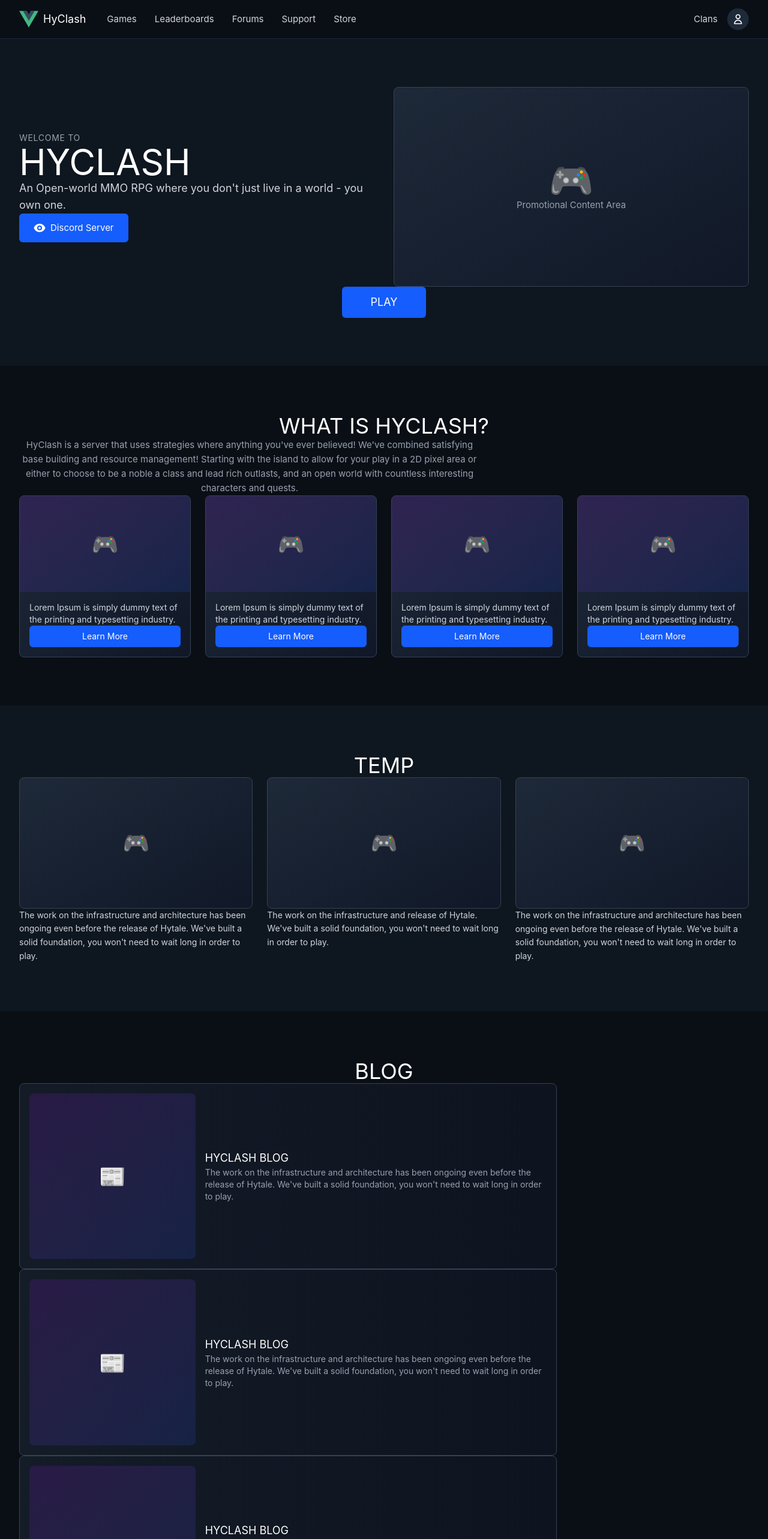
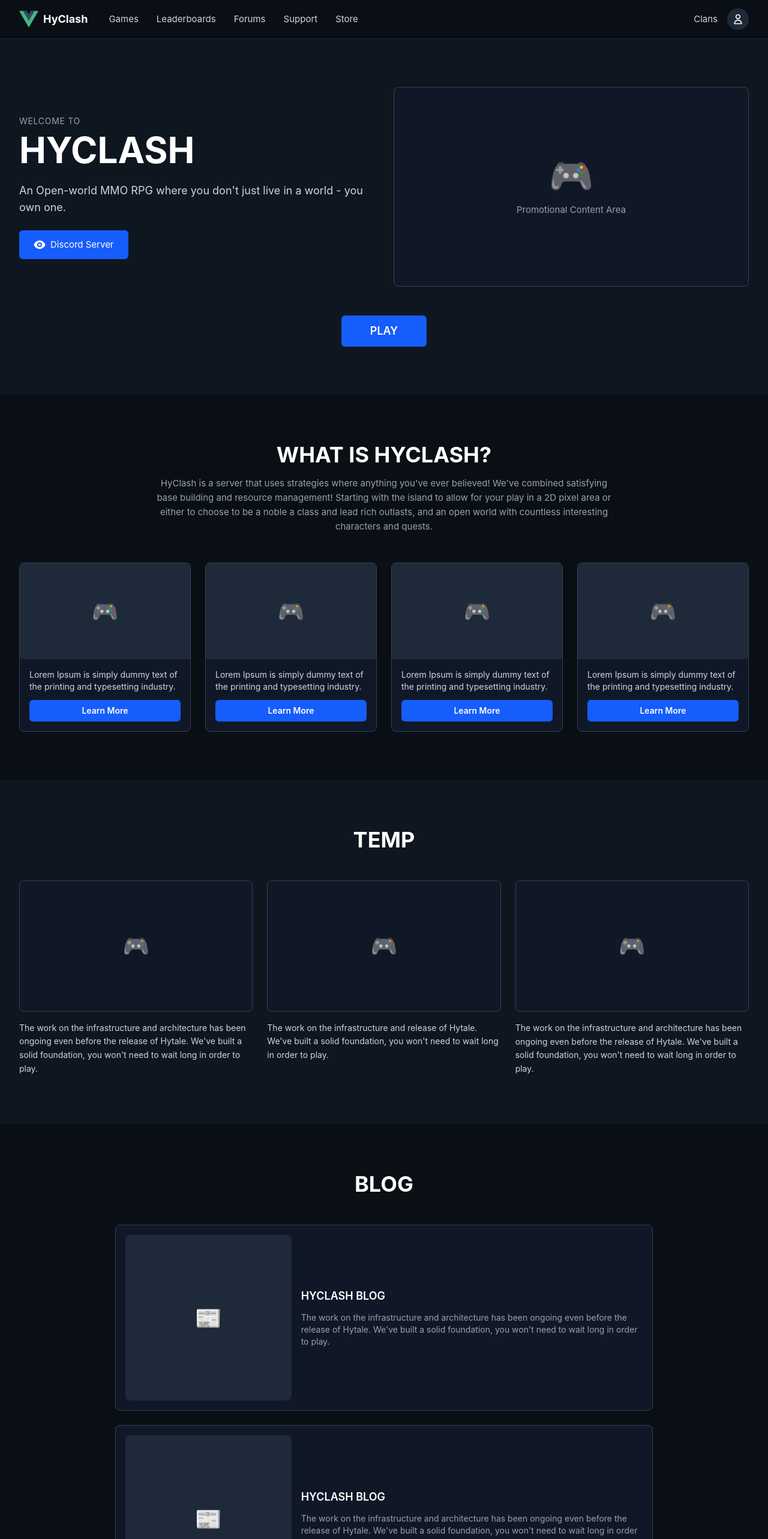
Before and after one commit to HTRMC/HyclashVueCourse, a Vue app: page / in a window 1280 px wide. Shown: the top 2566 px of the page at 60% size. Built offline with nearby package versions, Linux system fonts and the light colour scheme; the HTML template or start-up script is replaced by a standard one.

Commit message:
Refactor layout and styling for consistency across components

```diff
--- a/src/App.vue
+++ b/src/App.vue
@@ -8,10 +8,10 @@ import BlogSection from './components/BlogSection.vue'
 </script>
 
 <template>
-  <div class="min-h-screen flex flex-col">
+  <div class="min-h-screen flex flex-col w-full">
     <Navbar />
 
-    <main class="flex-1">
+    <main class="flex-1 w-full">
       <HeroSection />
       <WhatIsHyclash />
       <TempSection />
--- a/src/assets/base.css
+++ b/src/assets/base.css
@@ -52,12 +52,20 @@
   }
 }
 
+@layer base {
   *,
   *::before,
   *::after {
     box-sizing: border-box;
     margin: 0;
     font-weight: normal;
+  }
+
+  html,
+  body {
+    width: 100%;
+    margin: 0;
+    padding: 0;
   }
 
   body {
@@ -72,8 +80,7 @@ body {
     text-rendering: optimizeLegibility;
     -webkit-font-smoothing: antialiased;
     -moz-osx-font-smoothing: grayscale;
-  margin: 0;
-  padding: 0;
+  }
 }
 
 @layer components {
--- a/src/components/BlogSection.vue
+++ b/src/components/BlogSection.vue
@@ -19,8 +19,8 @@ const blogPosts = [
 </script>
 
 <template>
-  <section class="py-20 px-4 sm:px-6 lg:px-8 bg-[#0a0f16]">
-    <div class="max-w-7xl mx-auto">
+  <section class="py-20 bg-[#0a0f16] w-full">
+    <div class="max-w-7xl mx-auto px-4 sm:px-6 lg:px-8">
       <div class="text-center mb-12">
         <h2 class="text-3xl md:text-4xl font-bold text-white">BLOG</h2>
       </div>
@@ -29,11 +29,11 @@ const blogPosts = [
         <div
           v-for="post in blogPosts"
           :key="post.id"
-          class="bg-gradient-to-r from-gray-800/50 to-gray-900/50 rounded-lg overflow-hidden border border-gray-700 hover:border-blue-500 transition-colors"
+          class="bg-gray-900 rounded-lg overflow-hidden border border-gray-700 hover:border-blue-500 transition-colors"
         >
           <div class="grid grid-cols-1 md:grid-cols-3 gap-4 p-4">
             <!-- Image -->
-            <div class="aspect-video md:aspect-square bg-gradient-to-br from-purple-900/30 to-blue-900/30 rounded-lg flex items-center justify-center">
+            <div class="aspect-video md:aspect-square bg-gray-800 rounded-lg flex items-center justify-center">
               <div class="text-4xl">📰</div>
             </div>
 
--- a/src/components/Footer.vue
+++ b/src/components/Footer.vue
@@ -2,7 +2,7 @@
 </script>
 
 <template>
-  <footer class="bg-[#0a0f16] border-t border-gray-800 py-12">
+  <footer class="bg-[#0a0f16] border-t border-gray-800 py-12 w-full">
     <div class="max-w-7xl mx-auto px-4 sm:px-6 lg:px-8">
       <div class="text-center space-y-4">
         <h3 class="text-white font-semibold text-lg">HyClash © 2025</h3>
--- a/src/components/HeroSection.vue
+++ b/src/components/HeroSection.vue
@@ -2,8 +2,8 @@
 </script>
 
 <template>
-  <section class="relative py-20 px-4 sm:px-6 lg:px-8">
-    <div class="max-w-7xl mx-auto">
+  <section class="relative py-20 w-full">
+    <div class="max-w-7xl mx-auto px-4 sm:px-6 lg:px-8">
       <div class="grid grid-cols-1 lg:grid-cols-2 gap-8 items-center">
         <!-- Left side - Welcome text -->
         <div class="space-y-6">
@@ -25,7 +25,7 @@
 
         <!-- Right side - Promotional video/image -->
         <div class="relative">
-          <div class="bg-gradient-to-br from-gray-800 to-gray-900 rounded-lg overflow-hidden border border-gray-700 aspect-video">
+          <div class="bg-gray-900 rounded-lg overflow-hidden border border-gray-700 aspect-video">
             <div class="w-full h-full flex items-center justify-center">
               <div class="text-center space-y-4">
                 <div class="text-6xl">🎮</div>
--- a/src/components/Navbar.vue
+++ b/src/components/Navbar.vue
@@ -2,7 +2,7 @@
 </script>
 
 <template>
-  <nav class="bg-[#0a0f16] border-b border-gray-800">
+  <nav class="bg-[#0a0f16] border-b border-gray-800 w-full">
     <div class="max-w-7xl mx-auto px-4 sm:px-6 lg:px-8">
       <div class="flex items-center justify-between h-16">
         <!-- Logo -->
--- a/src/components/TempSection.vue
+++ b/src/components/TempSection.vue
@@ -16,8 +16,8 @@ const items = [
 </script>
 
 <template>
-  <section class="py-20 px-4 sm:px-6 lg:px-8">
-    <div class="max-w-7xl mx-auto">
+  <section class="py-20 w-full">
+    <div class="max-w-7xl mx-auto px-4 sm:px-6 lg:px-8">
       <div class="text-center mb-12">
         <h2 class="text-3xl md:text-4xl font-bold text-white">TEMP</h2>
       </div>
@@ -29,7 +29,7 @@ const items = [
           class="space-y-4"
         >
           <!-- Image placeholder -->
-          <div class="bg-gradient-to-br from-gray-800 to-gray-900 rounded-lg overflow-hidden border border-gray-700 aspect-video flex items-center justify-center">
+          <div class="bg-gray-900 rounded-lg overflow-hidden border border-gray-700 aspect-video flex items-center justify-center">
             <div class="text-4xl">🎮</div>
           </div>
 
--- a/src/components/WhatIsHyclash.vue
+++ b/src/components/WhatIsHyclash.vue
@@ -24,8 +24,8 @@ const features = [
 </script>
 
 <template>
-  <section class="py-20 px-4 sm:px-6 lg:px-8 bg-[#0a0f16]">
-    <div class="max-w-7xl mx-auto">
+  <section class="py-20 bg-[#0a0f16] w-full">
+    <div class="max-w-7xl mx-auto px-4 sm:px-6 lg:px-8">
       <div class="text-center mb-12">
         <h2 class="text-3xl md:text-4xl font-bold text-white mb-4">WHAT IS HYCLASH?</h2>
         <p class="text-gray-400 max-w-3xl mx-auto">
@@ -37,10 +37,10 @@ const features = [
         <div
           v-for="feature in features"
           :key="feature.id"
-          class="bg-gradient-to-br from-gray-800 to-gray-900 rounded-lg overflow-hidden border border-gray-700 hover:border-blue-500 transition-colors"
+          class="bg-gray-900 rounded-lg overflow-hidden border border-gray-700 hover:border-blue-500 transition-colors"
         >
           <!-- Image placeholder -->
-          <div class="aspect-video bg-gradient-to-br from-purple-900/30 to-blue-900/30 flex items-center justify-center">
+          <div class="aspect-video bg-gray-800 flex items-center justify-center">
             <div class="text-4xl">🎮</div>
           </div>
 
```
Lines whose indentation alone changed are shown as unchanged.
